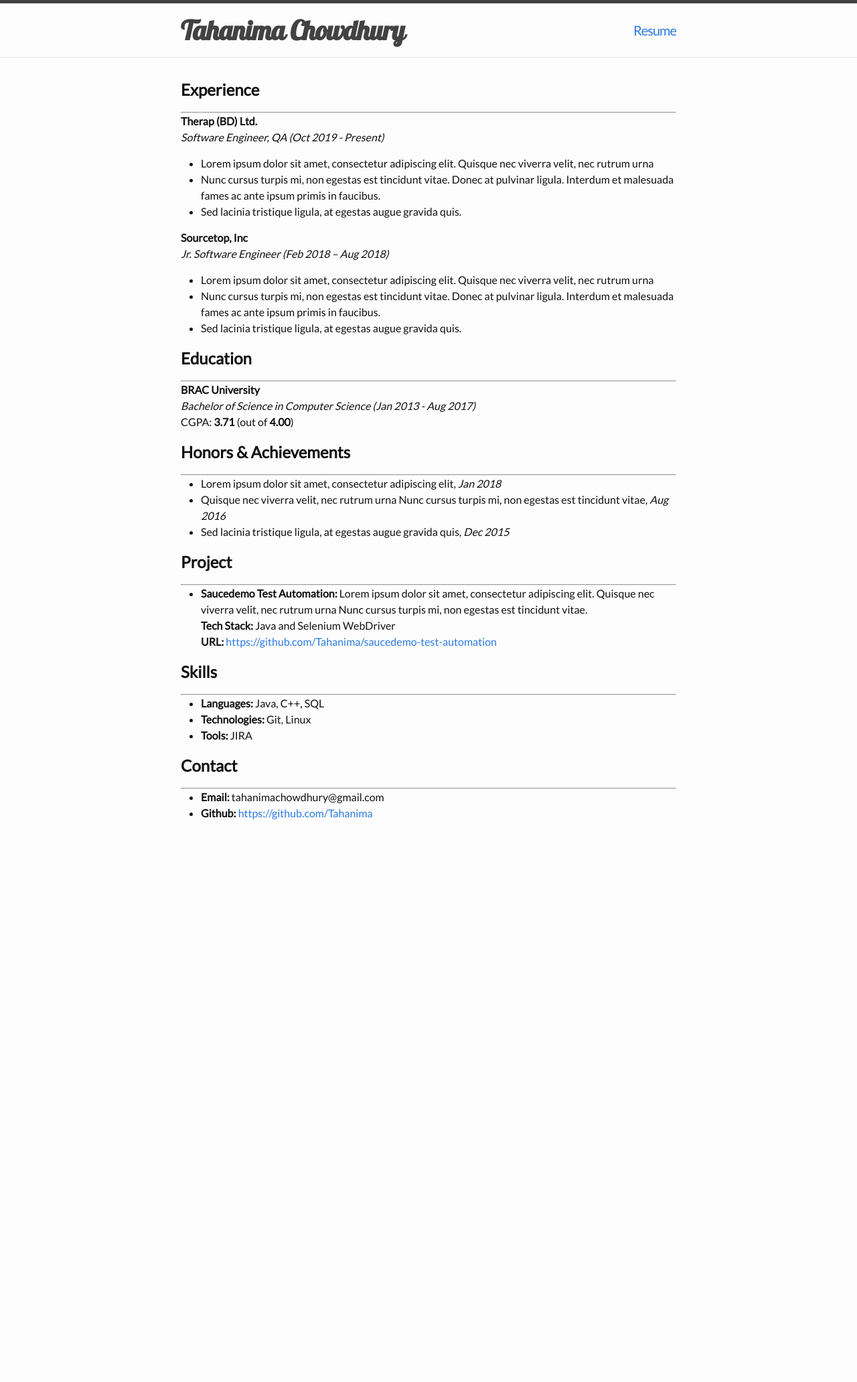
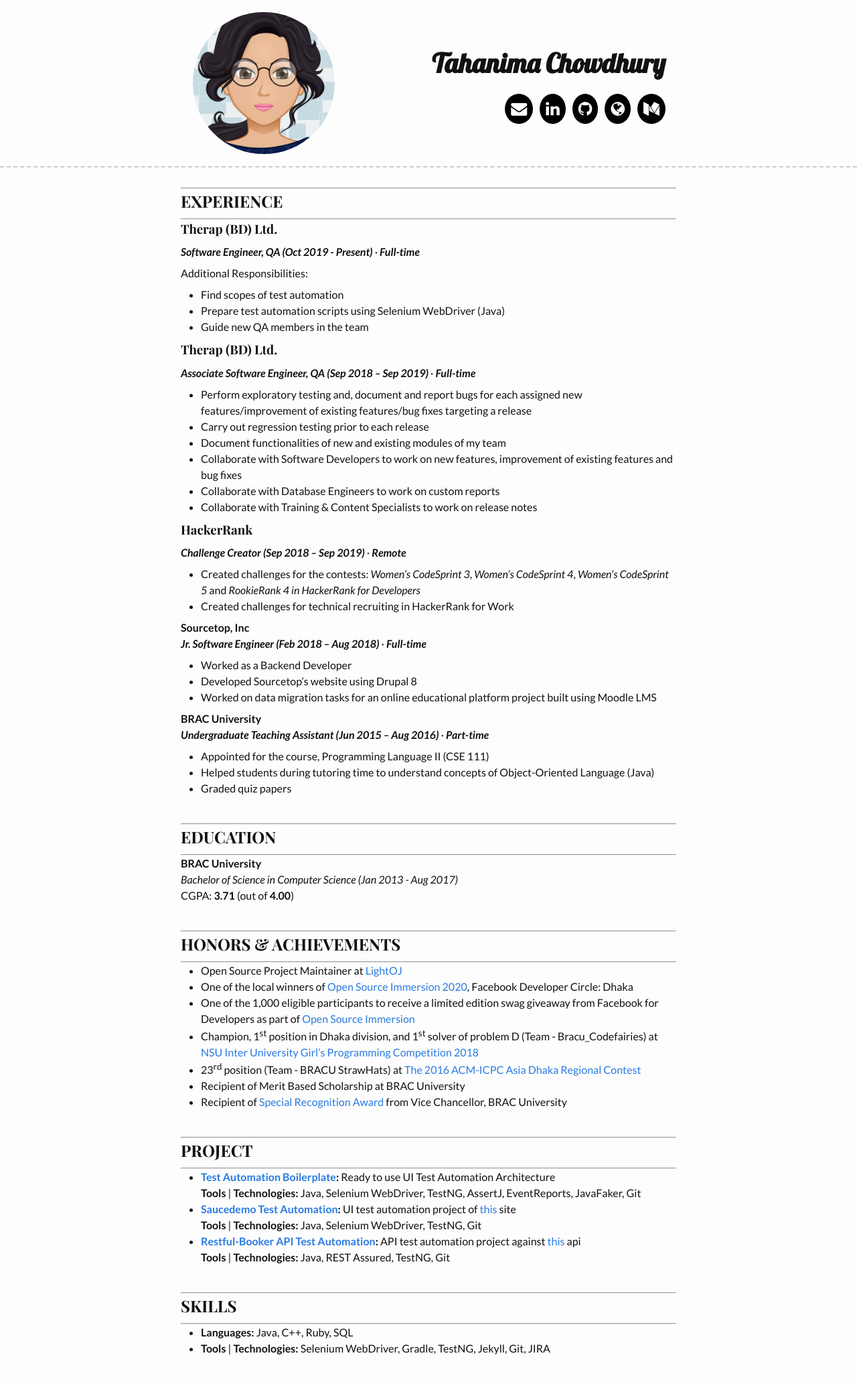
Before and after one commit to Tahanima/remple, a Jekyll site: the page built from index.md, in a window 1280 px wide. Shown: the whole page at 67% size. Built offline with Jekyll 4.4.1, drawn with Linux system fonts in a browser that asks for light colours; some web fonts are replaced; before the commit the page ends 1271 px from its top, so only the background shows below that.

Commit message:
Re-designed the look and updated content

```diff
--- a/_config.yml
+++ b/_config.yml
@@ -2,7 +2,15 @@ title: Tahanima Chowdhury
 description: Software Engineer, QA @ Therap (BD) Ltd.
 baseurl: "/remple/"
 url: ""
-resume_url: "resume.pdf"
+photo_url: "my-photo.jpg"
+
+# This is an optional section
+# You can skip filling in one or more of the items in this section
+email: "tahanimachowdhury@gmail.com"
+linkedin: "http://linkedin.com/in/tahanima-chowdhury"
+github: "https://github.com/Tahanima"
+website: "http://tahanima.github.io/"
+medium: "https://tahanima.medium.com/"
 
 markdown: kramdown
 theme: minima
--- a/_includes/head.html
+++ b/_includes/head.html
@@ -7,5 +7,7 @@
     <link rel="stylesheet" href="{{ "/css/remple.css" | relative_url }}">
     <link rel="preconnect" href="https://fonts.gstatic.com">
     <link href="https://fonts.googleapis.com/css?family=Lobster" rel="stylesheet" type="text/css">
-    <link href="https://fonts.googleapis.com/css2?family=Lato&display=swap" rel="stylesheet">
+    <link href="https://fonts.googleapis.com/css2?family=Playfair+Display:ital,wght@0,400;0,500;0,600;0,700;0,800;0,900;1,400;1,500;1,600;1,700;1,800;1,900&display=swap" rel="stylesheet">
+    <link href="https://fonts.googleapis.com/css2?family=Lato:ital,wght@0,100;0,300;0,400;0,700;0,900;1,100;1,300;1,400;1,700;1,900&display=swap" rel="stylesheet">
+    <link href="//maxcdn.bootstrapcdn.com/font-awesome/4.7.0/css/font-awesome.min.css" rel="stylesheet">
 </head>
--- a/_includes/header.html
+++ b/_includes/header.html
@@ -2,9 +2,34 @@
     <div class="wrapper">
         {%- assign default_paths = site.pages | map: "path" -%}
         {%- assign page_paths = site.header_pages | default: default_paths -%}
-        <p class="site-title title-remple">
-            {{ site.title | escape }}
-            <a class="nav-item" target="_blank" href="{{ site.resume_url }}">Resume</a>
-        </p>
+        <div class="header-container">
+            <div class="header-item">
+                <img class ="photo" src="{{ site.photo_url }}">
+                <div class="info-remple">
+                    <p class="title-remple">{{ site.title | escape }}</p>
+                    <div class="contact">
+                        {% if site.email %}
+                            <a href="mailto:{{ site.email }}"><i class="fa fa-envelope fa-lg"></i></a>
+                        {% endif %}
+
+                        {% if site.linkedin %}
+                            <a class="contact-item" href="{{ site.linkedin }}"><i class="fa fa-linkedin fa-lg"></i></a>
+                        {% endif %}
+
+                        {% if site.github %}
+                            <a class="contact-item" href="{{ site.github }}"><i class="fa fa-github fa-lg"></i></a>
+                        {% endif %}
+
+                        {% if site.website %}
+                            <a class="contact-item" href="{{ site.website }}"><i class="fa fa-globe fa-lg"></i></a>
+                        {% endif %}
+
+                        {% if site.medium %}
+                            <a class="contact-item" href="{{ site.medium }}"><i class="fa fa-medium fa-lg"></i></a>
+                        {% endif %}
+                    </div>
+                </div>
+            </div>
+        </div>
     </div>
 </header>
--- a/css/main.css
+++ b/css/main.css
@@ -5,7 +5,7 @@ body, h1, h2, h3, h4, h5, h6, p, blockquote, pre, hr, dl, dd, ol, ul, figure { m
 body { font: 400 16px/1.5 -apple-system, BlinkMacSystemFont, "Segoe UI", Roboto, Helvetica, Arial, sans-serif, "Apple Color Emoji", "Segoe UI Emoji", "Segoe UI Symbol"; color: #111; background-color: #fdfdfd; -webkit-text-size-adjust: 100%; -webkit-font-feature-settings: "kern" 1; -moz-font-feature-settings: "kern" 1; -o-font-feature-settings: "kern" 1; font-feature-settings: "kern" 1; font-kerning: normal; display: flex; min-height: 100vh; flex-direction: column; }
 
 /** Set `margin-bottom` to maintain vertical rhythm */
-h1, h2, h3, h4, h5, h6, p, blockquote, pre, ul, ol, dl, figure, .highlight { margin-bottom: 15px; }
+h1, h2, h3, h4, h5, h6, p, blockquote, pre, ul, ol, dl, figure, .highlight { margin-bottom: 8px; }
 
 /** `main` element */
 main { display: block; /* Default value of `display` of `main` element is 'inline' in IE 11. */ }
--- a/css/remple.css
+++ b/css/remple.css
@@ -1,39 +1,81 @@
-body {
-    font-family:  'Lato', 'Helvetica Neue', Helvetica, Arial, sans-serif;
+body { font-family: 'Lato', 'Helvetica Neue', Helvetica, Arial, sans-serif; }
+
+h1, h2, h3, h4, h5, h6 {
+    font-family: 'Playfair Display', serif;
+    font-weight: bold;
+}
+
+.site-header {
+    border-top: 0px;
+    border-bottom: 2px dashed #cccccc;
+}
+
+.header-container {
+    display: flex;
+    justify-content: center;
+    padding: 1em;
+}
+
+.header-item {
+    display: flex;
+    justify-content: space-around;
 }
 
 .title-remple {
+    display: flex;
     font-size: 2.5em;
-    font-weight: bold;
-    line-height: 2em;
     font-family: LObster, "URW Chancery L", cursive;
-    width: 100%;
+    margin-bottom: 0px;
+    margin-left: auto;
 }
 
-.nav-item {
-    float: right;
-    font-size: 0.5em;
-    font-weight: normal;
-    font-family:  'Lato', 'Helvetica Neue', Helvetica, Arial, sans-serif;
-    text-align: right;
-    width: 50%;
+.photo {
+    border-radius: 50%;
+    border: 2px solid white;
+    width: 30%;
+}
+
+.info-remple {
+    display: flex;
+    justify-content: center;
+    flex-direction: column;
+    flex-wrap: wrap;
+    width: 100%;
+    font-weight: bold;
+}
+
+.contact {
+    display: flex;
+    margin-left: auto;
+    margin-top: 1em;
+}
+
+.contact a {
+    color: white;
+    font-size: large;
+    border-radius: 50%;
+    padding: 0.5em;
+    background-color: black;
+}
+
+.contact-item {
+    margin-left: 10px;
 }
 
 @media (max-width: 850px) {
-    .title-remple {
-        float: none;
-        text-align: center;
-        line-height: 1.75em;
-        width: 100%;
+    .header-item {
+        flex-direction: column;
     }
 
-	.nav-item {
-        float: none;
-        margin: 0;
-        padding: 0;
-        display: block;
-        text-align: center;
-        line-height: 1.75em;
-        width: 100%;
+    .photo {
+        align-self: center;
+    }
+
+    .title-remple {
+       margin: auto;
+    }
+
+    .contact {
+        margin: auto;
     }
 }
--- a/index.md
+++ b/index.md
@@ -1,46 +1,85 @@
 ---
 layout: default
-title: About
+title: Resume
 ---
-## **Experience**
+
 ---
-**Therap (BD) Ltd.** <br />
-*Software Engineer, QA (Oct 2019 - Present)*
-* Lorem ipsum dolor sit amet, consectetur adipiscing elit. Quisque nec viverra velit, nec rutrum urna
-* Nunc cursus turpis mi, non egestas est tincidunt vitae. Donec at pulvinar ligula. Interdum et malesuada fames ac ante ipsum primis in faucibus.
-* Sed lacinia tristique ligula, at egestas augue gravida quis.
+## EXPERIENCE
+---
 
-**Sourcetop, Inc** <br />
-*Jr. Software Engineer (Feb 2018 – Aug 2018)*
-* Lorem ipsum dolor sit amet, consectetur adipiscing elit. Quisque nec viverra velit, nec rutrum urna
-* Nunc cursus turpis mi, non egestas est tincidunt vitae. Donec at pulvinar ligula. Interdum et malesuada fames ac ante ipsum primis in faucibus.
-* Sed lacinia tristique ligula, at egestas augue gravida quis.
+### Therap (BD) Ltd.
+***Software Engineer, QA (Oct 2019 - Present)*** &middot;	***Full-time***
 
-## **Education**
+Additional Responsibilities:
+* Find scopes of test automation
+* Prepare test automation scripts using Selenium WebDriver (Java)
+* Guide new QA members in the team
+
+### Therap (BD) Ltd.
+***Associate Software Engineer, QA (Sep 2018 – Sep 2019)*** &middot;	***Full-time***
+* Perform exploratory testing and, document and report bugs for each assigned new
+features/improvement of existing features/bug fixes targeting a release
+* Carry out regression testing prior to each release
+* Document functionalities of new and existing modules of my team
+* Collaborate with Software Developers to work on new features, improvement of existing features and bug fixes
+* Collaborate with Database Engineers to work on custom reports
+* Collaborate with Training & Content Specialists to work on release notes
+
+### HackerRank
+***Challenge Creator (Sep 2018 – Sep 2019)*** &middot;	***Remote***
+* Created challenges for the contests: *Women's CodeSprint 3*, *Women's CodeSprint 4*, *Women's CodeSprint 5* and *RookieRank 4 in HackerRank for Developers*
+* Created challenges for technical recruiting in HackerRank for Work
+
+**Sourcetop, Inc**
+***Jr. Software Engineer (Feb 2018 – Aug 2018)*** &middot;	***Full-time***
+* Worked as a Backend Developer
+* Developed Sourcetop's website using Drupal 8
+* Worked on data migration tasks for an online educational platform project built using Moodle LMS
+
+**BRAC University**
+***Undergraduate Teaching Assistant (Jun 2015 – Aug 2016)*** &middot;	***Part-time***
+* Appointed for the course, Programming Language II (CSE 111)
+* Helped students during tutoring time to understand concepts of Object-Oriented Language (Java)
+* Graded quiz papers
+
+<br />
+
 ---
-**BRAC University** <br />
-*Bachelor of Science in Computer Science (Jan 2013 - Aug 2017)* <br />
+## EDUCATION
+---
+**BRAC University**
+*Bachelor of Science in Computer Science (Jan 2013 - Aug 2017)*
 CGPA: **3.71** (out of **4.00**)
 
-## **Honors & Achievements**
+<br />
+
 ---
-* Lorem ipsum dolor sit amet, consectetur adipiscing elit, *Jan 2018*
-* Quisque nec viverra velit, nec rutrum urna Nunc cursus turpis mi, non egestas est tincidunt vitae, *Aug 2016*
-* Sed lacinia tristique ligula, at egestas augue gravida quis, *Dec 2015*
+## HONORS & ACHIEVEMENTS
+---
+* Open Source Project Maintainer at [LightOJ](https://github.com/lightoj-dev/problem-tutorials)
+* One of the local winners of [Open Source Immersion 2020](https://www.facebook.com/groups/DevCDhaka/permalink/2035223959941407), Facebook Developer Circle: Dhaka
+* One of the 1,000 eligible participants to receive a limited edition swag giveaway from Facebook for Developers as part of [Open Source Immersion](https://developers.facebook.com/developercircles/open-source-immersion/)
+* Champion, 1<sup>st</sup> position in Dhaka division, and 1<sup>st</sup> solver of problem D (Team - Bracu_Codefairies) at [NSU Inter University Girl's Programming Competition 2018](https://toph.co/c/nsu-iugpc-2018/standings)
+* 23<sup>rd</sup> position (Team - BRACU StrawHats) at [The 2016 ACM-ICPC Asia Dhaka Regional Contest](https://icpc.global/regionals/finder/dhaka-2016/standings)
+* Recipient of Merit Based Scholarship at BRAC University
+* Recipient of [Special Recognition Award](https://drive.google.com/file/d/1uwpreJ1ekZWLFdA4lARyEnJOQTP_q6Rv/view) from Vice Chancellor, BRAC University
 
-## **Project**
+<br />
+
 ---
-* **Saucedemo Test Automation:** Lorem ipsum dolor sit amet, consectetur adipiscing elit. Quisque nec viverra velit, nec rutrum urna Nunc cursus turpis mi, non egestas est tincidunt vitae. <br />
-**Tech Stack:** Java and Selenium WebDriver <br />
-**URL:** [https://github.com/Tahanima/saucedemo-test-automation](https://github.com/Tahanima/saucedemo-test-automation)
+## PROJECT
+---
+* **[Test Automation Boilerplate](https://github.com/Tahanima/test-automation-boilerplate):** Ready to use UI Test Automation Architecture
+**Tools** &#124; **Technologies:** Java, Selenium WebDriver, TestNG, AssertJ, EventReports, JavaFaker, Git
+* **[Saucedemo Test Automation](https://github.com/Tahanima/saucedemo-test-automation):** UI test automation project of [this](https://www.saucedemo.com) site
+**Tools** &#124; **Technologies:** Java, Selenium WebDriver, TestNG, Git
+* **[Restful-Booker API Test Automation](https://github.com/Tahanima/restful-booker-api-test-automation):** API test automation project against [this](https://restful-booker.herokuapp.com) api
+**Tools** &#124; **Technologies:** Java, REST Assured, TestNG, Git
 
-## **Skills**
+<br />
+
 ---
-* **Languages:** Java, C++, SQL
-* **Technologies:** Git, Linux
-* **Tools:** JIRA
-
-## **Contact**
+## SKILLS
 ---
-* **Email:** tahanimachowdhury@gmail.com
-* **Github:** [https://github.com/Tahanima](https://github.com/Tahanima)
+* **Languages:** Java, C++, Ruby, SQL
+* **Tools** &#124; **Technologies:** Selenium WebDriver, Gradle, TestNG, Jekyll, Git, JIRA
```
Also changed, not shown: README.md, my-photo.jpg (added), 1 other file.
